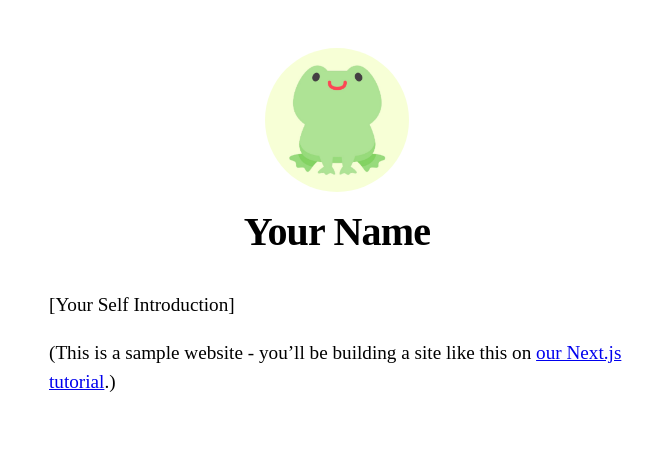
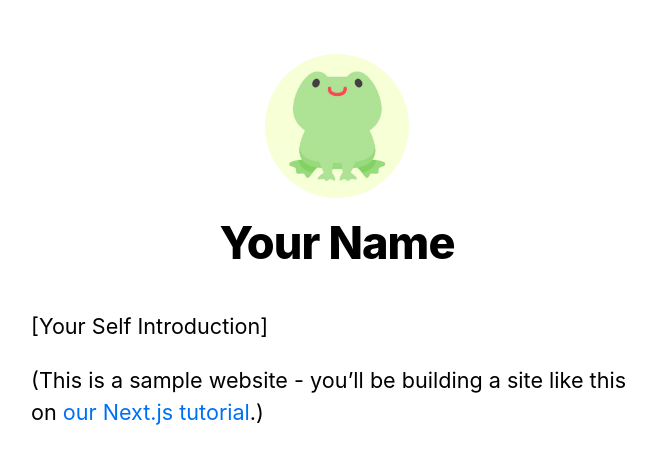
Before and after one commit to geniee1220/project-memoiary, a Next.js app: page / in a window 1280 px wide. Shown: the top 464 px of the page, without its empty margins (303-959 px from the left). Built offline with nearby package versions, Linux system fonts and the light colour scheme.

Commit message:
Design : 전역 레이아웃 설정

```diff
--- /dev/null
+++ b/pages/_app.js
@@ -0,0 +1,7 @@
+import '../styles/globals.css';
+
+function App({ Component, pageProps }) {
+  return <Component {...pageProps} />;
+}
+
+export default App;
```
